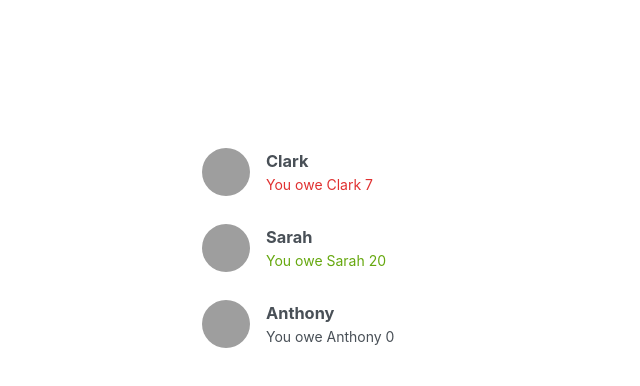
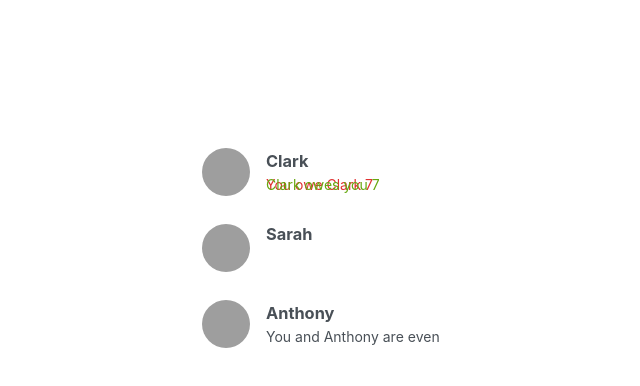
Before and after one commit to EngrPahati/eat-n-split, a React (Create React App) app: page / in a window 1280 px wide. Shown: the top 386 px of the page, without its empty margins (40-680 px from the left). Built offline with nearby package versions, Linux system fonts and the light colour scheme; grey boxes are pictures that could not be loaded.

Commit message:
add conditional rendering on who owes who

```diff
--- a/src/App.js
+++ b/src/App.js
@@ -52,16 +52,12 @@ function Friend({friend}) {
         </p>
       )}
 
-      {friend.balance > 0 && (
-        <p className="green">
-          You owe { friend.name } {Math.abs(friend.balance)}
-        </p>
+      {friend.balance < 0 && (
+        <p className="green"> { friend.name } owes you {Math.abs(friend.balance)}</p>
       )}
 
       {friend.balance === 0 && (
-        <p>
-          You owe { friend.name } {Math.abs(friend.balance)}
-        </p>
+        <p> You and { friend.name } are even</p>
       )}
     </li>
   );
```
